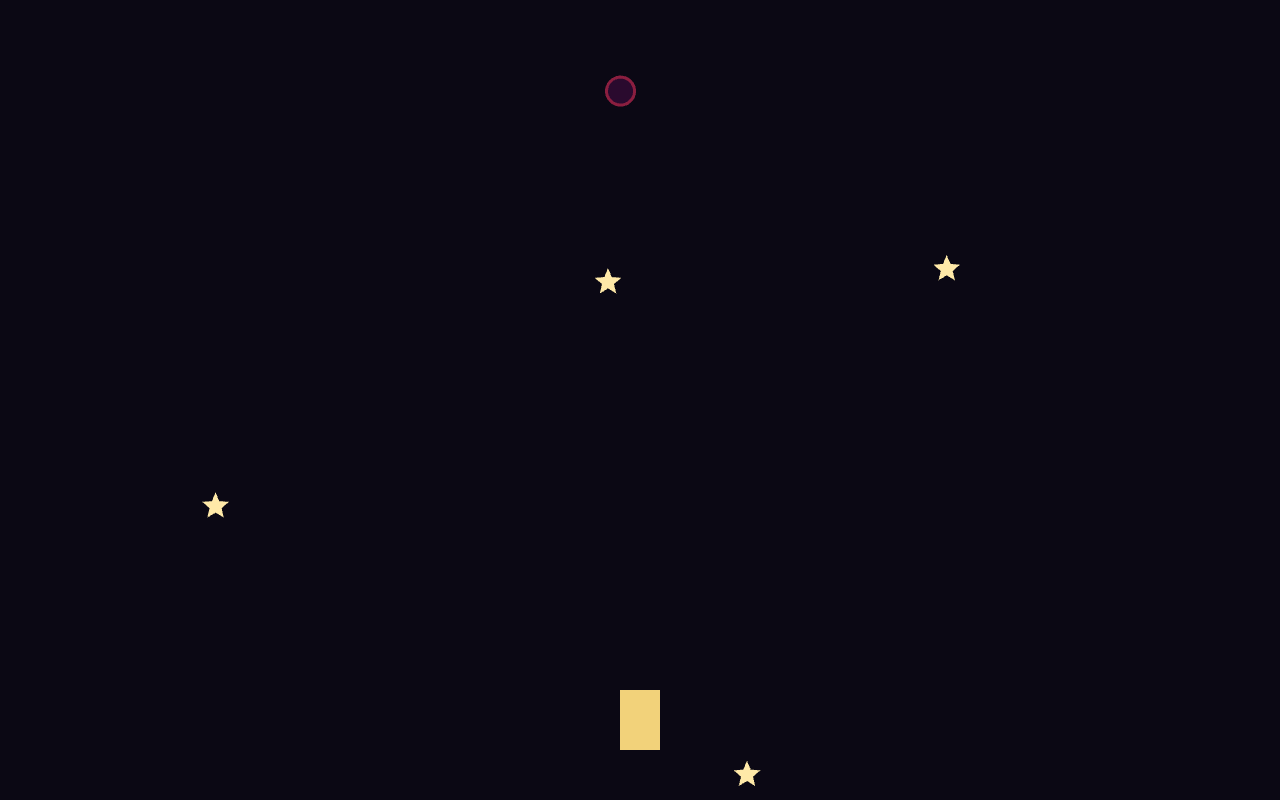
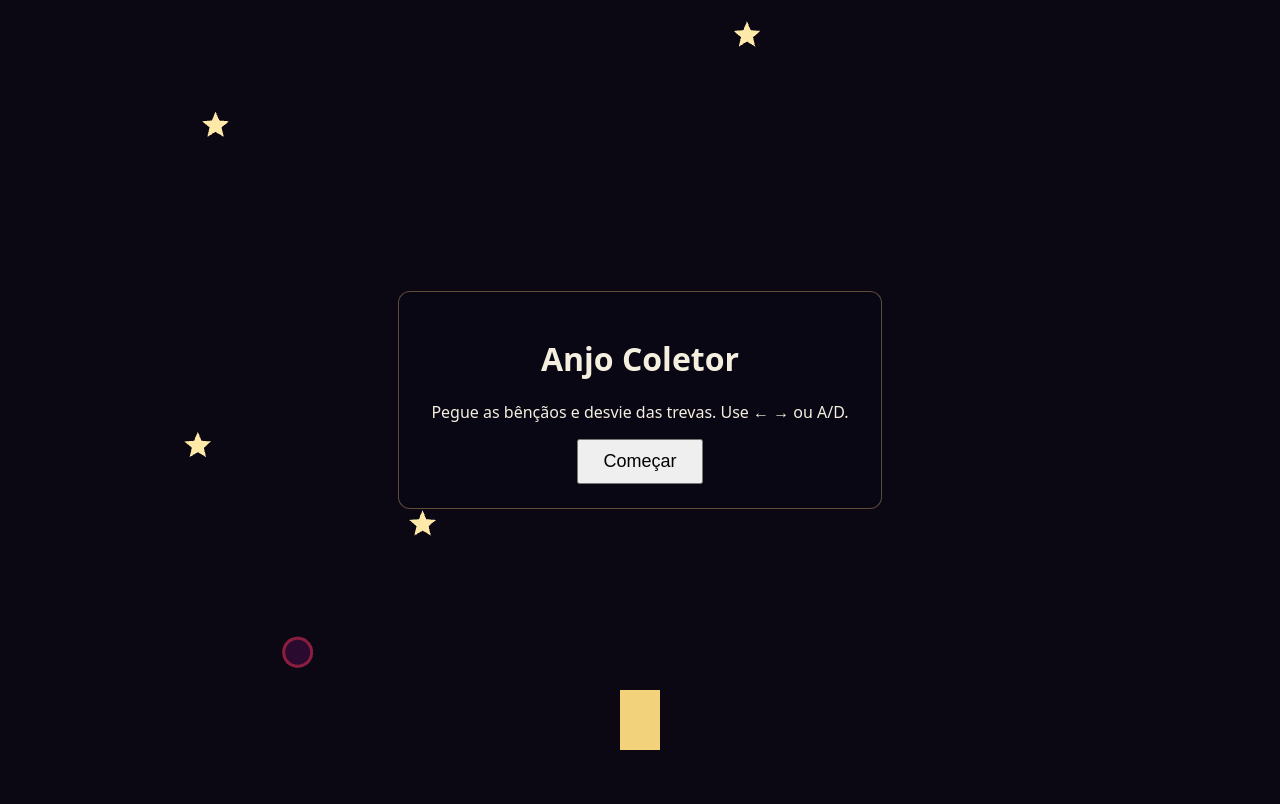
Before and after one commit to douglaasdg/anjo-coletor, a React (Vite) app: page / in a window 1280 px wide. Built offline with nearby package versions, Linux system fonts and the light colour scheme.

Commit message:
Placar em React e estados do jogo

```diff
--- a/src/components/GameCanvas.tsx
+++ b/src/components/GameCanvas.tsx
@@ -1,18 +1,34 @@
-import { useEffect, useRef } from "react";
-import { Game } from "../game/Game";
+import { useEffect, useRef, useState } from 'react';
+import { Game, type GameSnapshot } from '../game/Game';
+import { Hud } from './Hud';
+
+const INITIAL: GameSnapshot = { status: 'menu', score: 0, lives: 3 };
 
 export function GameCanvas() {
     const containerRef = useRef<HTMLDivElement>(null);
+    const gameRef = useRef<Game | null>(null);
+    const [snap, setSnap] = useState<GameSnapshot>(INITIAL);
 
     useEffect(() => {
         const container = containerRef.current;
         if (!container) return;
 
-        const game = new Game();
-        game.start(container);
+        const game = new Game(setSnap);
+        gameRef.current = game;
+        void game.start(container);
 
-        return () => game.destroy();
+        return () => {
+            game.destroy();
+            gameRef.current = null;
+        };
     }, []);
 
-    return <div ref={containerRef} style={{ width: '100%', height: '100vh' }} />;
+    const handleStart = () => gameRef.current?.startRun();
+
+    return (
+        <div className="game-root">
+            <div ref={containerRef} className="game-canvas" />
+            <Hud snap={snap} onStart={handleStart} />
+        </div>
+    );
 }
--- /dev/null
+++ b/src/components/Hud.tsx
@@ -0,0 +1,37 @@
+import type { GameSnapshot } from '../game/Game';
+
+interface HudProps {
+    snap: GameSnapshot;
+    onStart: () => void;
+}
+
+export function Hud({ snap, onStart }: HudProps) {
+    const { status, score, lives } = snap;
+
+    return (
+        <div className="hud">
+            {status === 'playing' && (
+                <div className="hud-bar">
+                    <span>Bênçãos: {score}</span>
+                    <span aria-label={`${lives} vidas`}>{'♥'.repeat(Math.max(0, lives))}</span>
+                </div>
+            )}
+
+            {status === 'menu' && (
+                <div className="hud-panel">
+                    <h1>Anjo Coletor</h1>
+                    <p>Pegue as bênçãos e desvie das trevas. Use ← → ou A/D.</p>
+                    <button onClick={onStart}>Começar</button>
+                </div>
+            )}
+
+            {status === 'gameover' && (
+                <div className="hud-panel">
+                    <h2>As trevas venceram desta vez</h2>
+                    <p>Você coletou {score} pontos em bênçãos.</p>
+                    <button onClick={onStart}>Jogar de novo</button>
+                </div>
+            )}
+        </div>
+    );
+}
--- a/src/game/Game.ts
+++ b/src/game/Game.ts
@@ -11,6 +11,14 @@ interface FallingItem {
     radius: number;
 }
 
+export type GameStatus = 'menu' | 'playing' | 'gameover';
+
+export interface GameSnapshot {
+    status: GameStatus;
+    score: number;
+    lives: number;
+}
+
 export class Game {
     private app: Application | null = null;
     private destroyed = false;
@@ -22,6 +30,16 @@ export class Game {
     private readonly spawnInterval = 45;
     private score = 0;
     private lives = 3;
+    private status: GameStatus = 'menu';
+    private readonly onChange: (snap: GameSnapshot) => void;
+
+    constructor(onChange: (snap: GameSnapshot) => void) {
+        this.onChange = onChange;
+    }
+
+    private notify(): void {
+        this.onChange({ status: this.status, score: this.score, lives: this.lives });
+    }
 
     private onKeyDown = (e: KeyboardEvent): void => {
         this.keys.add(e.code);
@@ -72,12 +90,18 @@ export class Game {
             if (hit) {
                 if (item.kind === 'blessing') this.score += 10;
                 else this.lives -= 1;
-                console.log(`Pontos: ${this.score} | Vidas: ${this.lives}`);
+
+
+                if (this.lives <= 0) this.status = 'gameover';
+                this.notify();
                 this.removeItem(i);
+
             } else if (item.sprite.y > this.app.screen.height + item.radius) {
                 this.removeItem(i);
             }
         }
+
+        if (this.status !== 'playing') return;
 
         // Debugging: Log the number of items currently in the game
         console.log(this.items.length)
@@ -106,6 +130,20 @@ export class Game {
     private removeItem(index: number): void {
         const [item] = this.items.splice(index, 1);
         item.sprite.destroy();
+    }
+
+    startRun(): void {
+        if (!this.app || !this.angel) return;
+
+        for (const item of this.items) item.sprite.destroy();
+        this.items = [];
+        this.score = 0;
+        this.lives = 3;
+        this.spawnTimer = 0;
+        this.angel.x = this.app.screen.width / 2;
+
+        this.status = 'playing';
+        this.notify();
     }
 
     async start(container: HTMLElement): Promise<void> {
--- a/src/index.css
+++ b/src/index.css
@@ -1,3 +1,52 @@
 body {
   margin: 0;
+  background: #0b0814;
+  color: #f5efe0;
+  font-family: system-ui,
+  sans-serif;
 }
+
+.game-root {
+  position: relative;
+  width: 100vw;
+  height: 100vh;
+  overflow: hidden;
+}
+
+.game-canvas {
+  position: absolute;
+  inset: 0;
+}
+
+.hud {
+  position: absolute;
+  inset: 0;
+  display: grid;
+  place-items: center;
+  pointer-events: none;
+}
+
+.hud-bar {
+  position: absolute;
+  top: 16px;
+  left: 16px;
+  right: 16px;
+  display: flex;
+  justify-content: space-between;
+  font-size: 20px;
+}
+
+.hud-panel {
+  pointer-events: auto;
+  text-align: center;
+  padding: 24px 32px;
+  border-radius: 12px;
+  background: rgba(11, 8, 20, 0.85);
+  border: 1px solid rgba(242, 210, 122, 0.35);
+}
+
+.hud-panel button {
+  font-size: 18px;
+  padding: 10px 24px;
+  cursor: pointer;
+}
```
